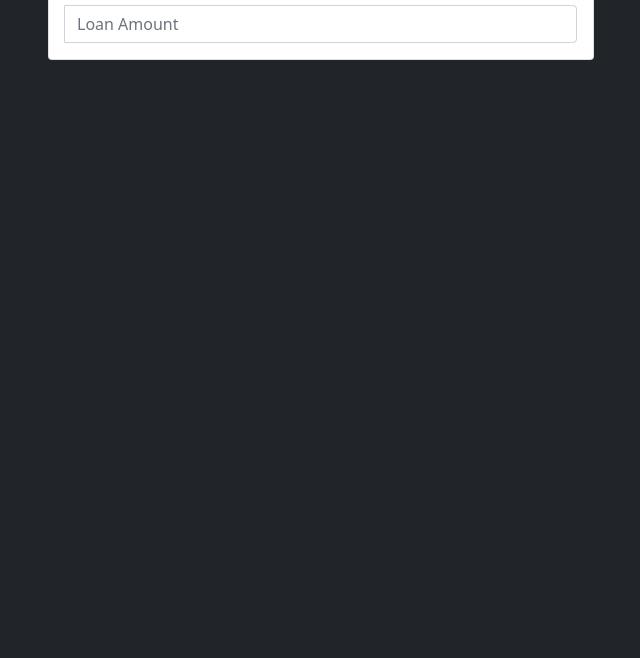
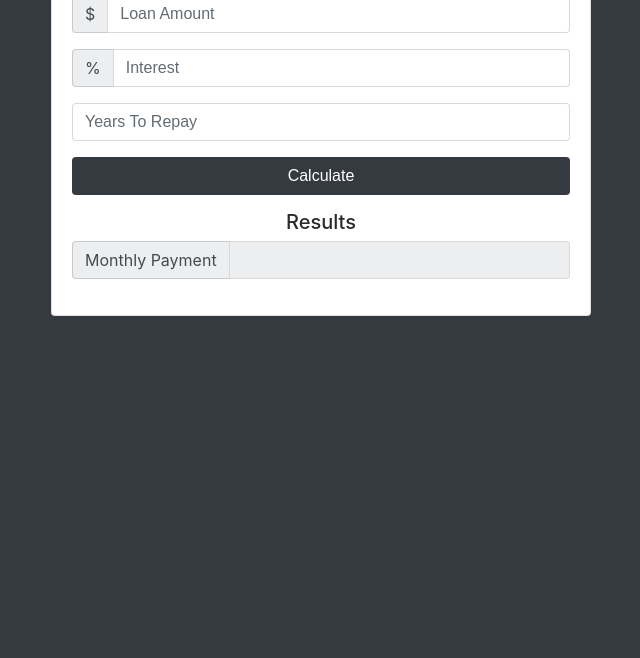
Before and after one commit to Carlito1113/LoanCalculator, a plain HTML site: page index.html in a window 1280 px wide. Shown: the part 142-800 px from the top of the page, without its empty margins (319-959 px from the left). Drawn offline with nearby package versions, Linux system fonts and the light colour scheme.

Commit message:
added in more form groups, a calculate button, and results form

```diff
--- a/index.html
+++ b/index.html
@@ -5,8 +5,9 @@
     <meta charset="utf-8">
     <meta name="viewport" content="width=device-width, initial-scale=1">
 
-    <!-- Bootstrap CSS -->
-    <link href="https://cdn.jsdelivr.net/npm/bootstrap@5.0.0-beta1/dist/css/bootstrap.min.css" rel="stylesheet" integrity="sha384-giJF6kkoqNQ00vy+HMDP7azOuL0xtbfIcaT9wjKHr8RbDVddVHyTfAAsrekwKmP1" crossorigin="anonymous">
+      <!-- Bootstrap CSS -->
+      <link rel="stylesheet" href="https://cdn.jsdelivr.net/npm/bootstrap@4.5.3/dist/css/bootstrap.min.css" integrity="sha384-TX8t27EcRE3e/ihU7zmQxVncDAy5uIKz4rEkgIXeMed4M0jlfIDPvg6uqKI2xXr2" crossorigin="anonymous">
+
 
     <title>Loan Calculator</title>
   </head>
@@ -19,11 +20,34 @@
               <form id="loan-form">
                 <div class="form-group">
                   <div class="input-group">
-                    <span class="input-group-addon"></span>
+                    <span class="input-group-addon">$</span>
                     <input type="number" class="form-control" id="amount" placeholder="Loan Amount">
                   </div>
                 </div>
+                <div class="form-group">
+                  <div class="input-group">
+                    <span class="input-group-addon">%</span>
+                    <input type="number" class="form-control" id="interest" placeholder="Interest">
+                  </div>
+                </div>
+                <div class="form-group">
+                  <input type="number" class="form-control" id="years" placeholder="Years To Repay">
+                </div>
+                <div class="form-group">
+                  <input type="submit" value="Calculate" class="btn btn-dark btn-block">
+                </div>
               </form>
+              <!-- LOADER HERE -->
+              <!-- RESULTS -->
+              <div id="results">
+                <h5>Results</h5>
+              </div>
+              <div class="form-group">
+                <div class="input-group">
+                  <span class="input-group-addon">Monthly Payment</span>
+                  <input type="number" class="form-control" id="monthly-payment" disabled>
+                </div>
+              </div>
             </div>
           </div>
       </div>
@@ -31,6 +55,8 @@
 
 
 
-    <script src="https://cdn.jsdelivr.net/npm/bootstrap@5.0.0-beta1/dist/js/bootstrap.bundle.min.js" integrity="sha384-ygbV9kiqUc6oa4msXn9868pTtWMgiQaeYH7/t7LECLbyPA2x65Kgf80OJFdroafW" crossorigin="anonymous"></script>
+    <link rel="stylesheet" href="https://maxcdn.bootstrapcdn.com/bootstrap/4.0.0-alpha.6/css/bootstrap.min.css" integrity="sha384-rwoIResjU2yc3z8GV/NPeZWAv56rSmLldC3R/AZzGRnGxQQKnKkoFVhFQhNUwEyJ" crossorigin="anonymous">
+<script src="https://maxcdn.bootstrapcdn.com/bootstrap/4.0.0-alpha.6/js/bootstrap.min.js" integrity="sha384-vBWWzlZJ8ea9aCX4pEW3rVHjgjt7zpkNpZk+02D9phzyeVkE+jo0ieGizqPLForn" crossorigin="anonymous"></script>
+
   </body>
 </html>
```
